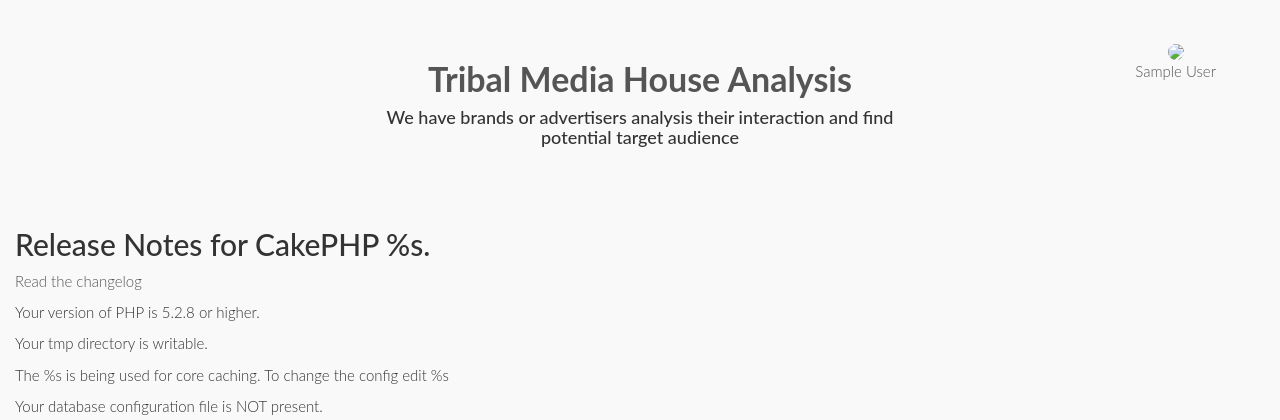
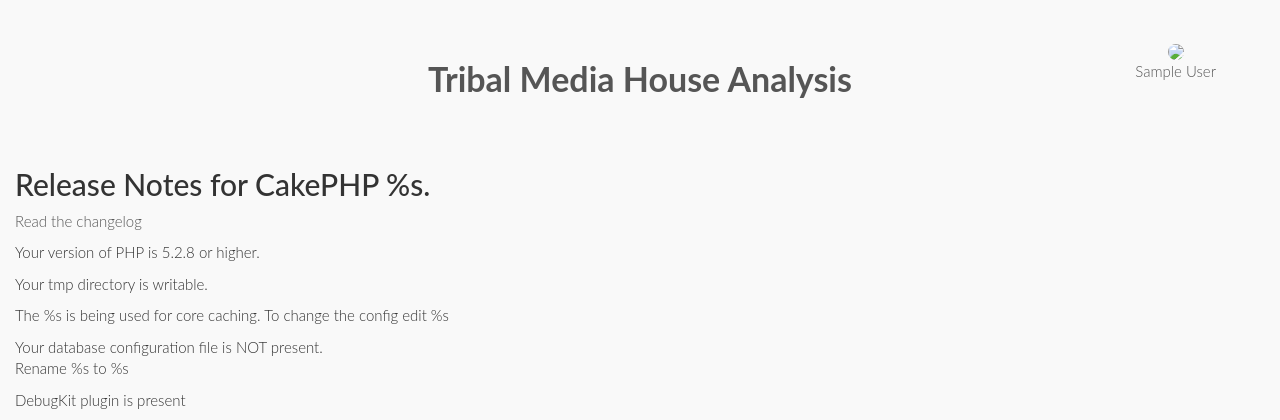
Before and after one commit to boxingnguyen/Instagram, a CakePHP app: the page made by app/View/Pages/home.ctp in a window 1280 px wide. Shown: the top 420 px of the page. Run offline with PHP 8.4 and a stand-in for CakePHP, Linux system fonts and the light colour scheme; the template is opened without the code that fills it: most values are stand-ins (such as "Sample title", 1, 10 or a date in 2020); data that the repository does not hold is empty; some libraries are stand-ins or nearby versions.

Commit message:
remove unnecessary thing

```diff
--- a/app/View/Layouts/default.ctp
+++ b/app/View/Layouts/default.ctp
@@ -64,7 +64,6 @@ $cakeVersion = __d('cake_dev', 'CakePHP %s', Configure::version())
         		<h1>Ranking <?php echo $this->Html->image('/img/icon_ranking.png', array('class' => 'icon-ranking')); ?> </h1>
         	<?php } else {?>
         		<h1>Tribal Media House Analysis</h1>
-                <h4 style="margin-left: 25%; text-align: center; width: 50%"> We have brands or     advertisers analysis their interaction and find potential target audience</h4>
         	<?php } ?>
     	</header>
 		<div id="content">
```
